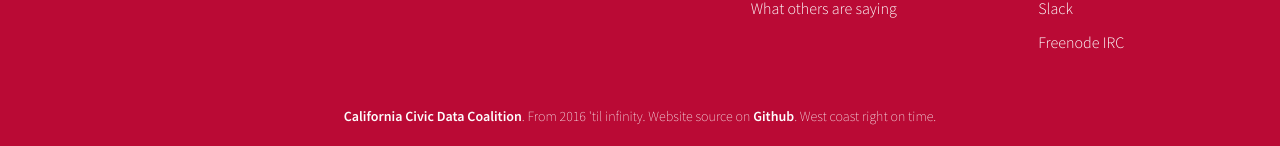
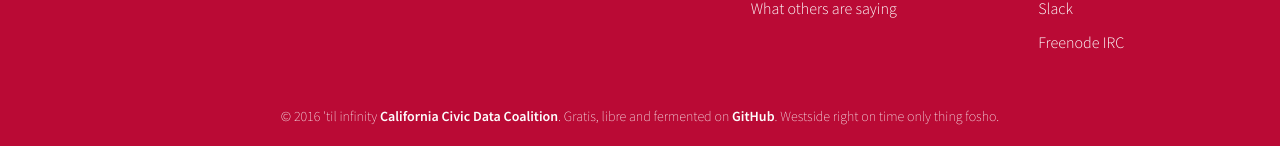
Before and after one commit to palewire/californiacivicdata.org, a Jekyll site: the page built from index.html, in a window 1280 px wide. Shown: the part 1425-1571 px from the top of the page. Built offline with Jekyll 4.4.1, drawn with Linux system fonts in a browser that asks for light colours.

Commit message:
Finetuned that footer tagline for @aboutaaron

```diff
--- a/_includes/footer.html
+++ b/_includes/footer.html
@@ -41,7 +41,12 @@
       </div>
     </div>
     <div class="row">
-      <p><a href="http://www.californiacivicdata.org/">California Civic Data Coalition</a>. From 2016 'til infinity. Website source on <a href="https://github.com/california-civic-data-coalition/django-calaccess-downloads-website">Github</a>. West coast right on time.</p>
+      <p>
+        &copy; <span class="easteregg"><a href="https://www.youtube.com/watch?v=wPsA3TsK1Uk">2016 'til infinity</a></span>
+        <span><a href="http://www.californiacivicdata.org/">California Civic Data Coalition</a>.</span>
+        <span>Gratis, libre and fermented on <a href="https://github.com/california-civic-data-coalition/">GitHub</a>.</span>
+        <span class="easteregg"><a href="https://www.youtube.com/watch?v=wKgGXxoT5Ds">Westside right on time only thing fosho</a>.</span>
+      </p>
     </div>
   </div>
 </footer>
--- a/css/main.css
+++ b/css/main.css
@@ -427,6 +427,9 @@ footer p {
 footer p a {
     font-weight: 600;
 }
+footer .easteregg a {
+    font-weight: 200;
+}
 
 @media only screen
 and (max-width : 992px) {
```
